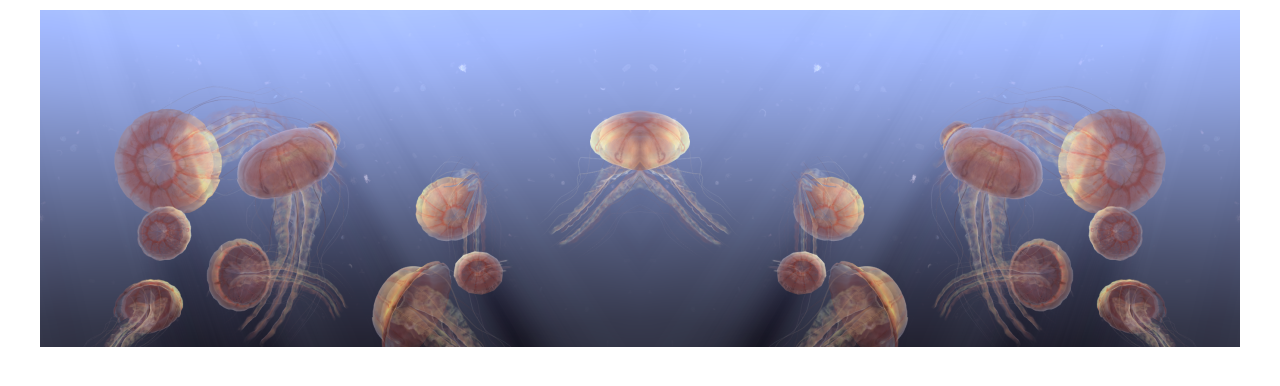
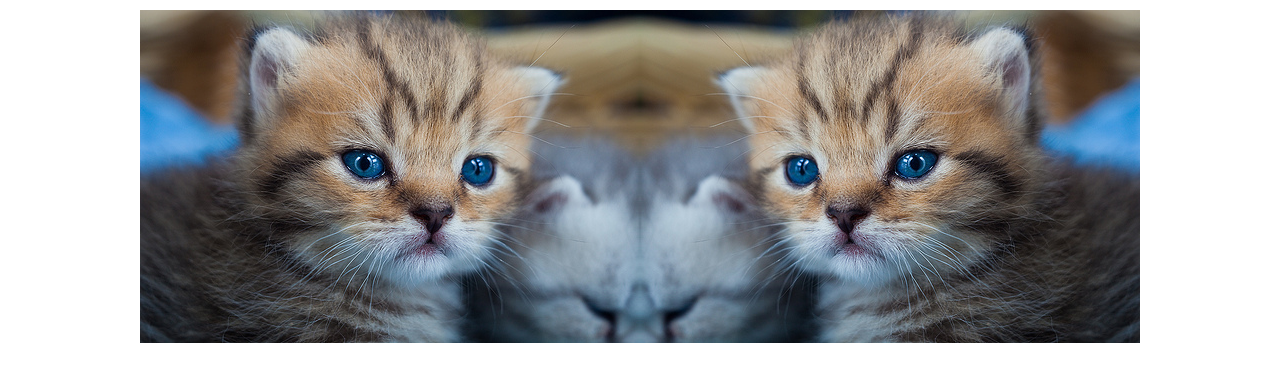
Before and after one commit to philadams-zz/philtre, a website: page index.html in a window 1280 px wide. Drawn offline with Linux system fonts and the light colour scheme.

Commit message:
tweak demo app

```diff
--- a/css/app.css
+++ b/css/app.css
@@ -1,4 +1,4 @@
 #wrapper {
-  width: 1200px;
+  width: 1000px;
   margin: 10px auto;
 }
--- a/index.html
+++ b/index.html
@@ -10,7 +10,9 @@
 
   <body>
     <div id="wrapper" class="pure-g">
-      <img id="demo-image" src="/img/demo.png" alt="jellyfish" title="jellyfish">
+      <!-- jellyfish.png, blue-eyed-kitten.jpg,
+           concerned-kitty.jpg, grumpy-cat.jpg -->
+      <img id="demo-image" src="/img/blue-eyed-kitten.jpg" alt="demo image">
     </div>
     <script src="/js/philtre.js"></script>
     <script src="/js/app.js"></script>
```
